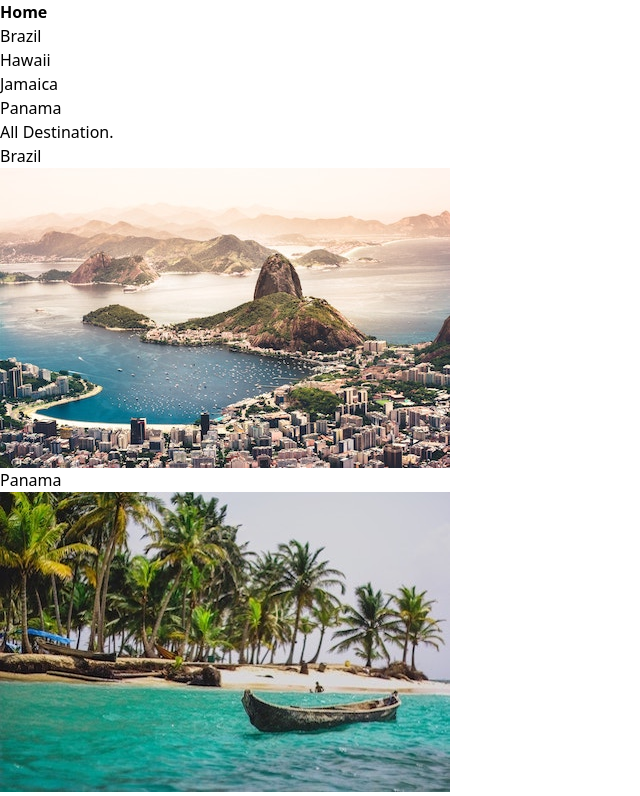
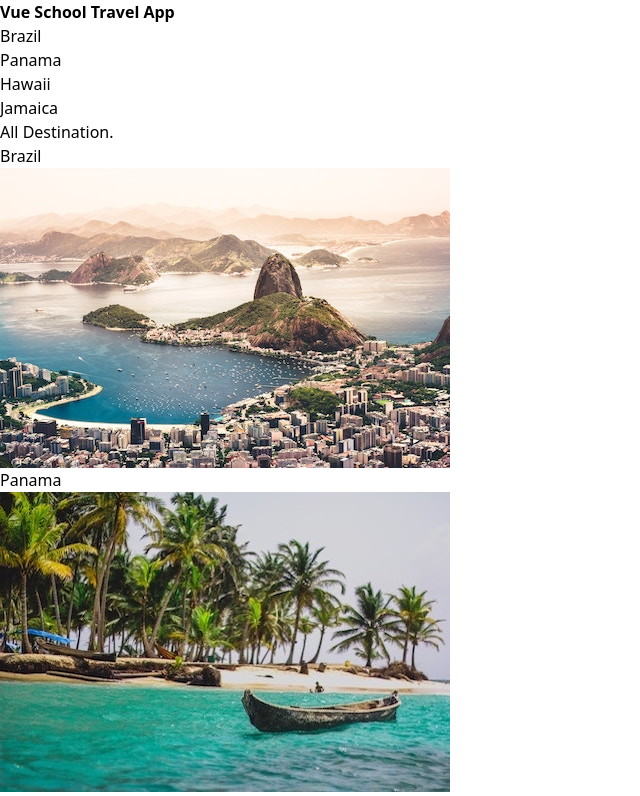
Before and after one commit to ekorahy/learn-vue-router, a Vue app: page / in a window 1280 px wide. Shown: the top 796 px of the page, without its empty margins (0-640 px from the left). Built offline with nearby package versions, Linux system fonts and the light colour scheme.

Commit message:
refactor: clean up

```diff
--- a/src/App.vue
+++ b/src/App.vue
@@ -4,6 +4,7 @@ import NavigationList from '/src/components/molecules/NavigationList.vue'
 
 <template>
   <header>
+    <router-link to="/">Vue School Travel App</router-link>
     <nav>
       <NavigationList />
     </nav>
--- a/src/components/atoms/NavigationItem.vue
+++ b/src/components/atoms/NavigationItem.vue
@@ -1,7 +1,9 @@
 <script setup>
-defineProps(['name', 'path'])
+defineProps(['name', 'id', 'slug'])
 </script>
 
 <template>
-  <router-link :to="path">{{ name }}</router-link>
+  <router-link :to="{ name: 'destination.show', params: { id: id, slug: slug } }">{{
+    name
+  }}</router-link>
 </template>
--- a/src/components/molecules/NavigationList.vue
+++ b/src/components/molecules/NavigationList.vue
@@ -1,12 +1,14 @@
 <script setup>
-import navigations from '@/data/constans/navigations'
+import sourceData from '@/data/locale/data.json'
+const destinations = sourceData.destinations
+
 import NavigationItem from '../atoms/NavigationItem.vue'
 </script>
 
 <template>
   <ul>
-    <li v-for="navigation in navigations" :key="navigation.id">
-      <NavigationItem :name="navigation.name" :path="navigation.path" />
+    <li v-for="navigation in destinations" :key="navigation.id">
+      <NavigationItem :name="navigation.name" :id="navigation.id" :slug="navigation.slug" />
     </li>
   </ul>
 </template>
--- a/src/router/index.js
+++ b/src/router/index.js
@@ -8,27 +8,7 @@ const routes = [
     component: Home,
   },
   {
-    path: '/brazil',
-    name: 'Brazil',
-    component: () => import('@/views/Brazil.vue'),
-  },
-  {
-    path: '/hawaii',
-    name: 'Hawaii',
-    component: () => import('@/views/Hawaii.vue'),
-  },
-  {
-    path: '/jamaica',
-    name: 'Jamaica',
-    component: () => import('@/views/Jamaica.vue'),
-  },
-  {
-    path: '/panama',
-    name: 'Panama',
-    component: () => import('@/views/Panama.vue'),
-  },
-  {
-    path: '/destination/:id',
+    path: '/destination/:id/:slug',
     name: 'destination.show',
     component: () => import('@/views/DestinationShow.vue'),
   }
--- a/src/views/Brazil.vue
+++ /dev/null
@@ -1,3 +0,0 @@
-<template>
-  <h2>Brazil page.</h2>
-</template>
--- a/src/views/Hawaii.vue
+++ /dev/null
@@ -1,3 +0,0 @@
-<template>
-  <h2>Hawaii page.</h2>
-</template>
--- a/src/views/Home.vue
+++ b/src/views/Home.vue
@@ -9,7 +9,7 @@ const destinations = sourceData.destinations
   <router-link
     v-for="destination in destinations"
     :key="destination.id"
-    :to="{ name: 'destination.show', params: { id: destination.id } }"
+    :to="{ name: 'destination.show', params: { id: destination.id, slug: destination.slug } }"
   >
     <h3>{{ destination.name }}</h3>
     <img :src="`/images/${destination.image}`" :alt="destination.name" />
--- a/src/views/Jamaica.vue
+++ /dev/null
@@ -1,3 +0,0 @@
-<template>
-  <h2>Jamaica page.</h2>
-</template>
--- a/src/views/Panama.vue
+++ /dev/null
@@ -1,3 +0,0 @@
-<template>
-  <h2>Panama page.</h2>
-</template>
```
